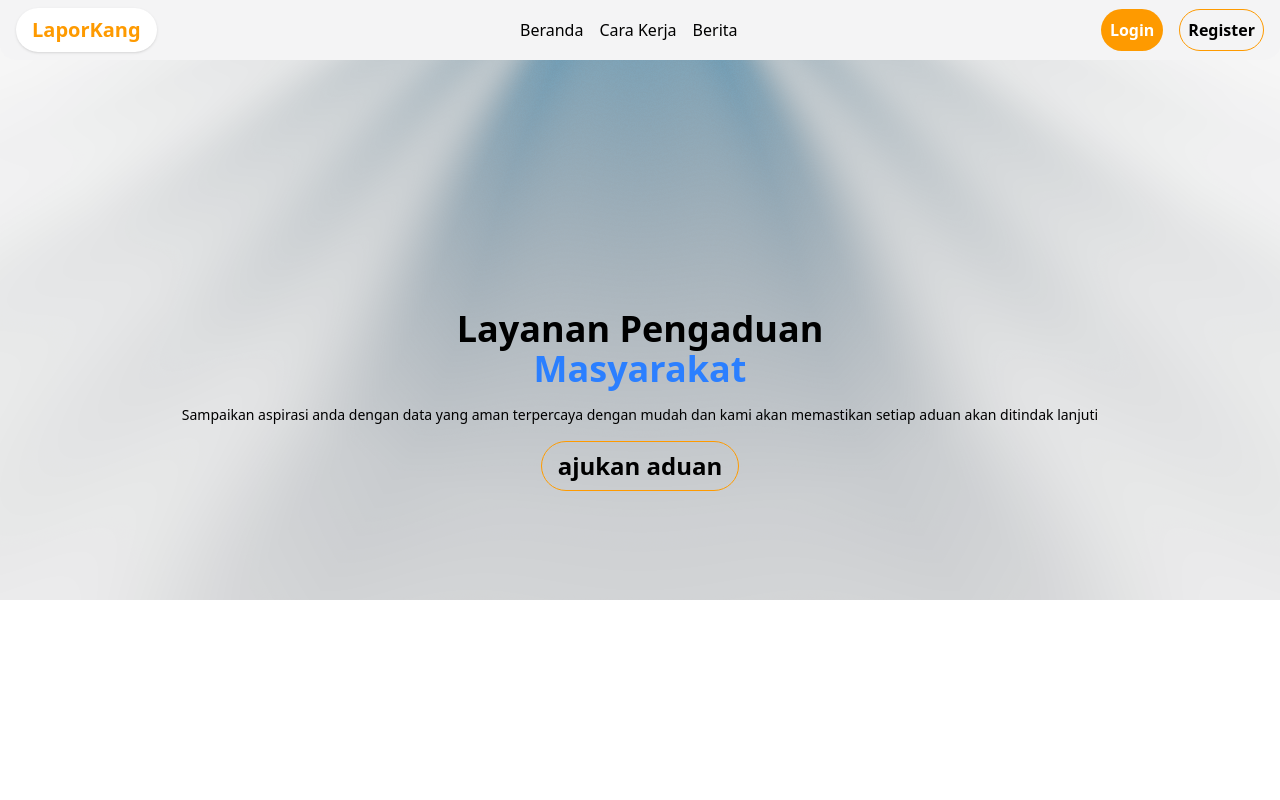
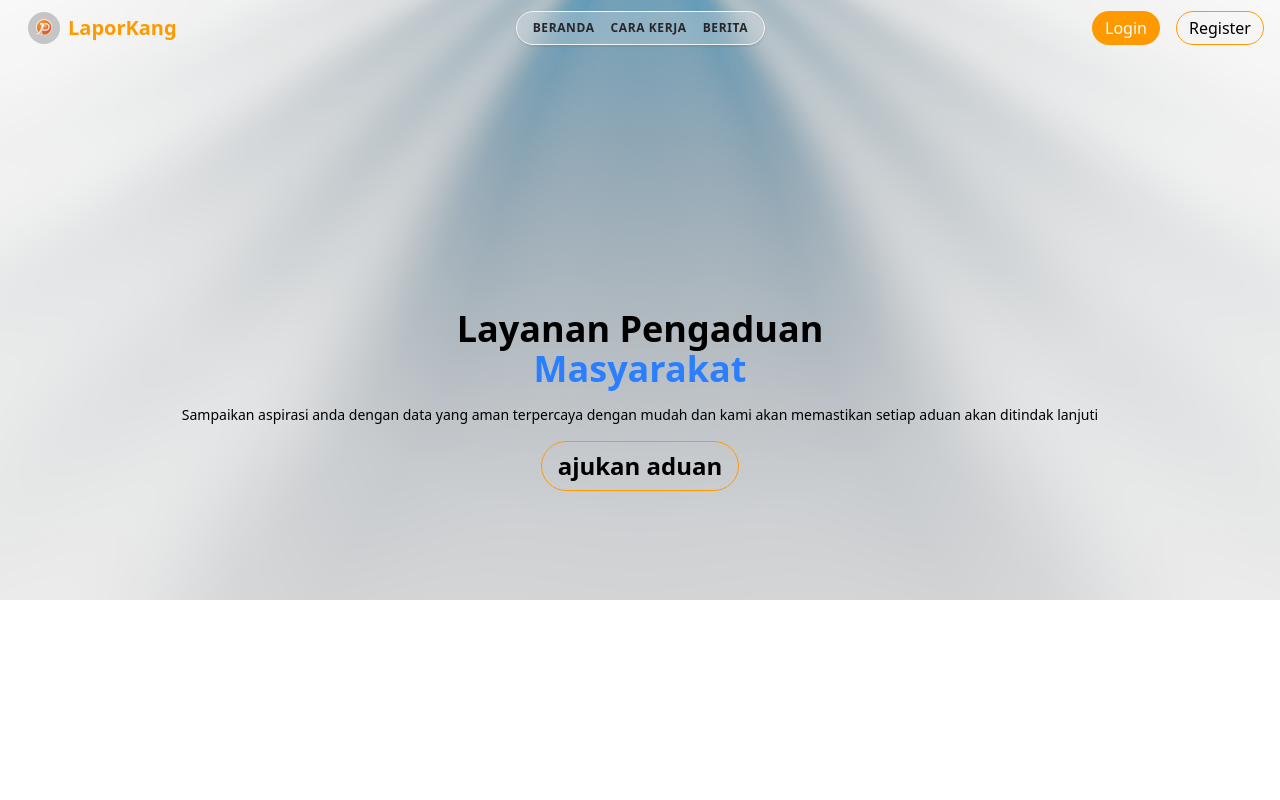
Before and after one commit to ahmazal/pengaduan, a React (Vite) app in the folder frontned/: page / in a window 1280 px wide. Shown: the top 800 px of the page. Built offline with nearby package versions, Linux system fonts and the light colour scheme; no server answers.

Commit message:
update navbar

```diff
--- a/frontned/src/pages/landingpages/Navbar.jsx
+++ b/frontned/src/pages/landingpages/Navbar.jsx
@@ -1,5 +1,6 @@
 import { useEffect, useState } from "react";
 import { useNavigate } from "react-router-dom";
+import logo from "../../assets/img/logo.png";
 
 function Navbar() {
   const [isActive, setIsActive] = useState(false);
@@ -66,22 +67,59 @@ function Navbar() {
   };
 
   return (
-    <div className={`w-full z-30 fixed ${isActive ? "-translate-y-full" : "translate-y-0"} duration-300`}>
-      <div className="px-4 py-2 flex justify-between items-center bg-zinc-100 rounded-b-2xl backdrop-blur-sm">
-        <div className="bg-white shadow rounded-full px-4 py-2">
+    <div
+      className={`w-full z-30 fixed ${
+        isActive ? "-translate-y-full" : "translate-y-0"
+      } duration-300`}
+    >
+      <div className="px-4 py-2 flex justify-between items-center rounded-b-2xl">
+        <div className="flex items-center justify-center px-3 py-1 gap-2">
+          <div className="min-w-8 max-w-8 rounded-full overflow-hidden">
+            <img src={logo} alt="logo" className="w-full h-full" />
+          </div>
           <h2 className="text-xl text-amber-500 font-bold">LaporKang</h2>
         </div>
 
-        <div className="flex items-center gap-4">
-          <button onClick={() => scrollToSection("Beranda")}>Beranda</button>
-          <button onClick={() => scrollToSection("Carakerja")}>Cara Kerja</button>
-          <button onClick={() => scrollToSection("Berita")}>Berita</button>
+        <div className="flex shadow items-center border rounded-full px-4 py-2 border-zinc-100 gap-4 text-zinc-800 bg-white/20 backdrop-blur-sm">
+          <button
+            className="relative flex flex-col uppercase text-xs font-bold tracking-wider group overflow-hidden"
+            onClick={() => scrollToSection("Beranda")}>
+            <span className="block translate-y-0 group-hover:-translate-y-full transition-transform duration-300">
+              Beranda
+            </span>
+            <span className="absolute left-0 top-0 translate-y-full group-hover:translate-y-0 transition-transform duration-300">
+              Beranda
+            </span>
+          </button>
+          <button
+            className="relative flex flex-col uppercase text-xs font-bold tracking-wider group overflow-hidden"
+            onClick={() => scrollToSection("Carakerja")}>
+            <span className="block translate-y-0 group-hover:-translate-y-full transition-transform duration-300">
+              Cara Kerja
+            </span>
+            <span className="absolute left-0 top-0 translate-y-full group-hover:translate-y-0 transition-transform duration-300">
+              Cara Kerja
+            </span>
+          </button>
+          <button
+            className="relative flex flex-col uppercase text-xs font-bold tracking-wider group overflow-hidden"
+            onClick={() => scrollToSection("Berita")}>
+            <span className="block translate-y-0 group-hover:-translate-y-full transition-transform duration-300">
+              Berita
+            </span>
+            <span className="absolute left-0 top-0 translate-y-full group-hover:translate-y-0 transition-transform duration-300">
+              Berita
+            </span>
+          </button>
         </div>
 
         <div className="flex items-center gap-4">
           {isLoggedIn ? (
             <div className="relative">
-              <button onClick={() => setShowDropdown(!showDropdown)} className="cursor-pointer focus:outline-none">
+              <button
+                onClick={() => setShowDropdown(!showDropdown)}
+                className="cursor-pointer focus:outline-none"
+              >
                 <div className="w-10 h-10 bg-amber-500 rounded-full flex items-center justify-center text-white font-bold text-lg hover:bg-amber-600 transition">
                   {getAvatarLetter()}
                 </div>
@@ -116,13 +154,13 @@ function Navbar() {
             <>
               <button
                 onClick={() => Navigate("/Login")}
-                className="cursor-pointer border border-transparent bg-amber-500 p-2 rounded-full font-bold text-white hover:bg-amber-600 transition"
+                className="cursor-pointer border border-transparent bg-amber-500 px-3 py-1 rounded-full text-white hover:bg-amber-600 transition"
               >
                 Login
               </button>
               <span
                 onClick={() => Navigate("/Register")}
-                className="cursor-pointer border border-amber-500 p-2 rounded-full font-bold hover:bg-amber-50 transition"
+                className="cursor-pointer border border-amber-500 px-3 py-1 rounded-full hover:bg-amber-50 transition"
               >
                 Register
               </span>
```
Also changed, not shown: frontned/src/assets/img/logo.png (added), 1 other file (tests, documents, lock files or other folders).
